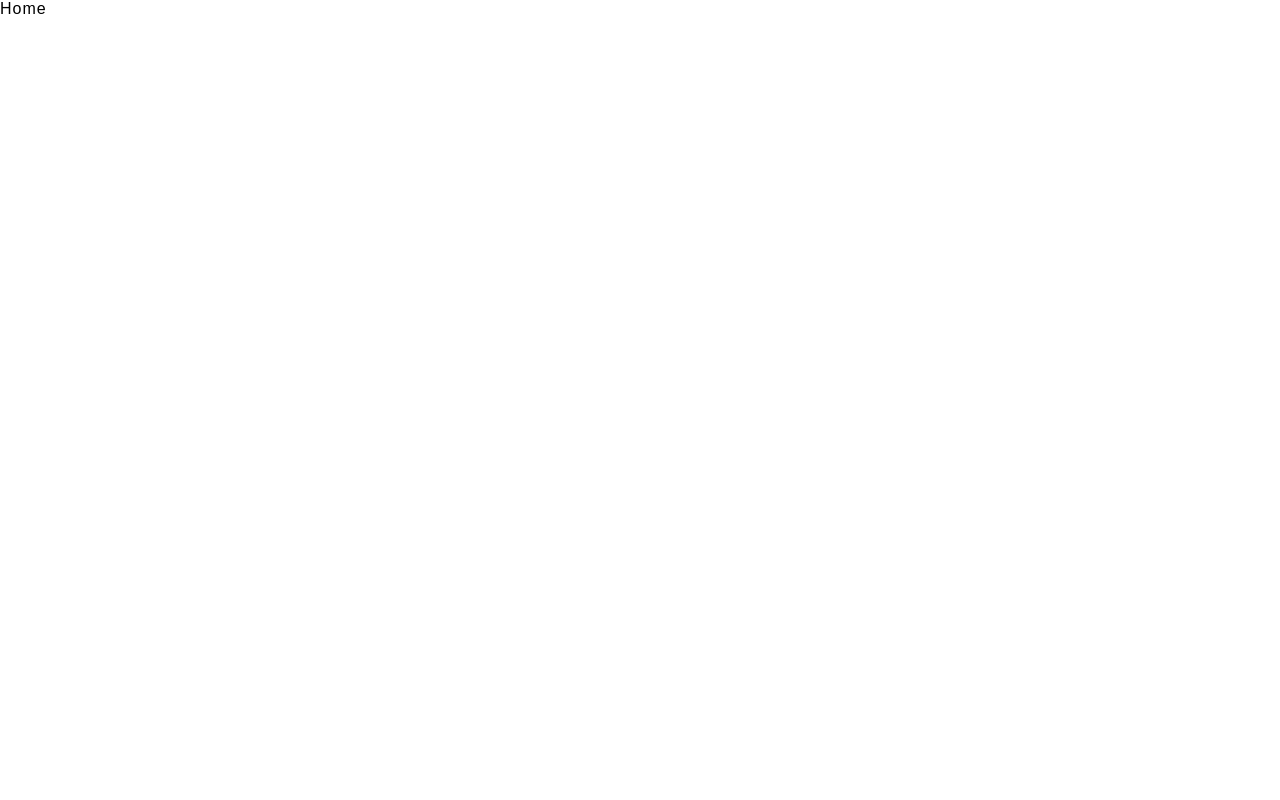
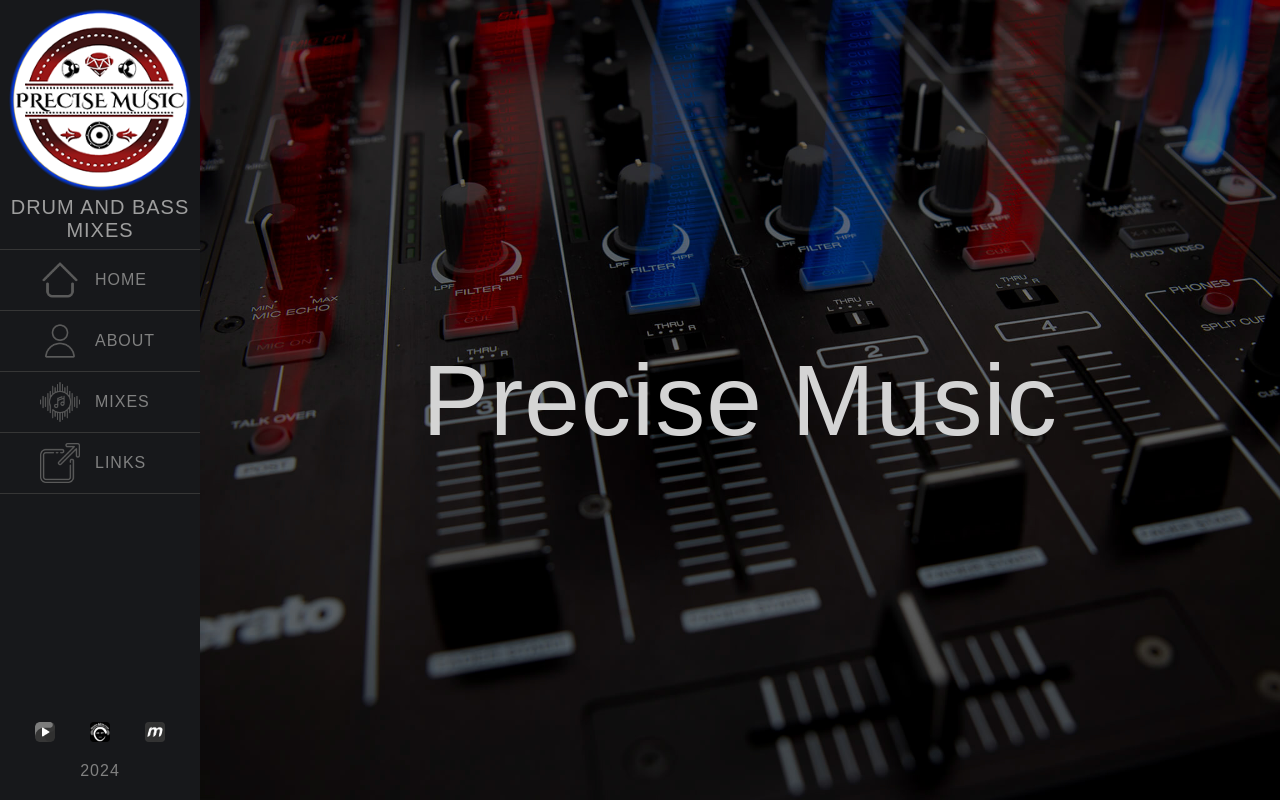
Before and after one commit to matejvalocky/precise-music-react, a JavaScript app: page / in a window 1280 px wide. Built offline with nearby package versions, Linux system fonts and the light colour scheme; a web font is replaced by a local one.

Commit message:
štýlovanie linkovaných odkazov, importovanie SideNav komponenty do jednotlivých stránok

```diff
--- a/src/App.js
+++ b/src/App.js
@@ -1,22 +1,3 @@
-
-// import SideNav from "./components/SideNav"
-// import MainContent from "./components/MainContent"
-
-
-
-
-// const App = () => {
-//   return (
-//     <div className="app">
-//      <SideNav></SideNav>
-//      <MainContent></MainContent>
-//     </div>
-//   )
-// }
-
-// export default App
-
-
 import { BrowserRouter, Routes, Route } from "react-router-dom"
 import Home from "./pages/Home"
 import About from "./pages/About"
@@ -30,7 +11,7 @@ const App = () => {
       <Route path="/" element={<Home/>}></Route>
       <Route path="/about" element={<About/>}></Route>
       <Route path="/mixes" element={<Mixes />}></Route>
-      <Route path="/Links" element={<Links/>}></Route>
+      <Route path="/links" element={<Links/>}></Route>
     </Routes>
   </BrowserRouter>
 }
--- a/src/components/SideNav.css
+++ b/src/components/SideNav.css
@@ -63,15 +63,22 @@ nav ul{
 nav ul li{
     cursor: pointer;
     width: 200px;
-    padding: 10px 20px;
+    padding: 10px 40px;
     list-style-type: none;
     text-transform: uppercase;
+    border-bottom: 1px rgb(54, 54, 54) solid;
+}
+
+.menuLink{
     display: flex;
     flex-direction: row;
-    justify-content: left;
+    justify-content: flex-start;
     align-items: center;
-    border-bottom: 1px rgb(54, 54, 54) solid;
+    text-decoration: none;
+    color: #818181;
 }
+
+
 
 nav ul li:hover{
     transition: 0.2s ease all;
@@ -92,6 +99,8 @@ nav ul li .icon :not(:hover){
     transition: 0.5s ease all;
     filter: brightness(1.00);
 }
+
+
 
 
 
@@ -120,6 +129,7 @@ nav ul li .icon :not(:hover){
     height: 40px;
     background-repeat: no-repeat;
     background-size: cover;
+
 }
 
 
--- a/src/components/SideNav.js
+++ b/src/components/SideNav.js
@@ -1,4 +1,5 @@
 import "./SideNav.css";
+import { Link } from "react-router-dom"
 
 const SideNav = () => {
   return (
@@ -12,16 +13,16 @@ const SideNav = () => {
         <nav>
           <ul>
             <li>
-              <div className="homeIcon icon"></div> Home
+              <Link to="/" className="menuLink"><div className="homeIcon icon"></div><p>Home</p></Link>
             </li>
             <li>
-              <div className="aboutIcon icon"></div> About me
+              <Link to="/about" className="menuLink"><div className="aboutIcon icon"></div><p>About</p></Link>
             </li>
             <li>
-              <div className="musicIcon icon"></div> Mixes
+              <Link to="/mixes" className="menuLink"><div className="musicIcon icon"></div><p>Mixes</p> </Link>
             </li>
             <li>
-              <div className="linksIconNav icon"></div>Links
+              <Link to="/links" className="menuLink"><div className="linksIconNav icon"></div> <p>Links</p></Link>
             </li>
           </ul>
         </nav>
--- a/src/pages/About.js
+++ b/src/pages/About.js
@@ -1,9 +1,11 @@
+import SideNav from "../components/SideNav"
 
 
 const About = () => {
   return (
-    <div>
-      About
+    <div className="app">
+     <SideNav></SideNav>
+
     </div>
   )
 }
--- a/src/pages/Home.js
+++ b/src/pages/Home.js
@@ -1,11 +1,13 @@
-
+import SideNav from "../components/SideNav"
+import MainContent from "../components/MainContent"
 
 const Home = () => {
   return (
-    <div>
-      Home
-    </div>
-  )
+        <div className="app">
+         <SideNav></SideNav>
+         <MainContent></MainContent>
+        </div>
+      )
 }
 
 export default Home
--- a/src/pages/Links.js
+++ b/src/pages/Links.js
@@ -1,9 +1,11 @@
+import SideNav from "../components/SideNav"
 
 
 const Links = () => {
   return (
-    <div>
-      Links
+    <div className="app">
+     <SideNav></SideNav>
+
     </div>
   )
 }
--- a/src/pages/Mixes.js
+++ b/src/pages/Mixes.js
@@ -1,9 +1,11 @@
+import SideNav from "../components/SideNav"
 
 
 const Mixes = () => {
   return (
-    <div>
-      Mixes
+    <div className="app">
+     <SideNav></SideNav>
+
     </div>
   )
 }
```
